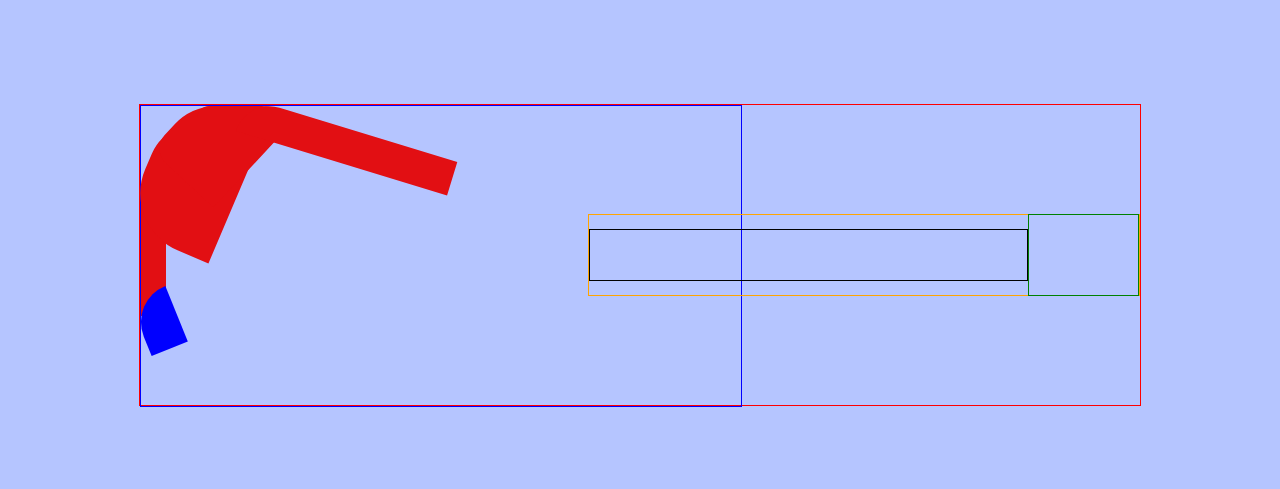
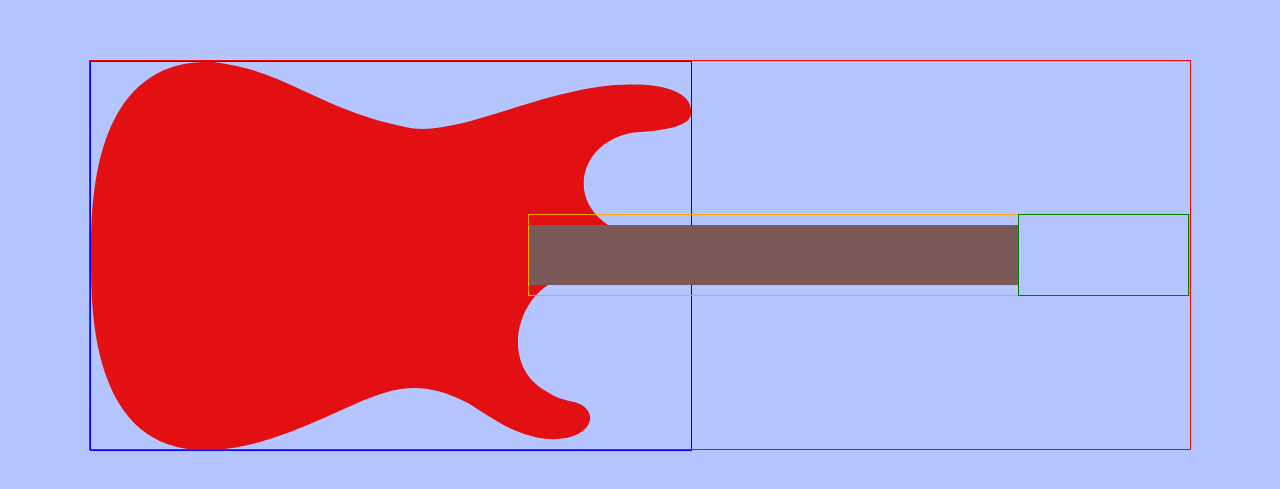
Before and after one commit to johnhalsey/guitar, a plain HTML site: page index.html in a window 1280 px wide. Shown: the part 145-634 px from the top of the page. Drawn offline with Linux system fonts and the light colour scheme.

Commit message:
Now using SVG for body

```diff
--- a/index.html
+++ b/index.html
@@ -6,18 +6,21 @@
         <div class="background">
             <div class="guitar">
                 <div class="body">
-                    <div class="parts">
-                        <div class="b1"></div>
-                        <div class="b2"></div>
-                        <div class="b3"></div>
-                        <div class="b4"></div>
-                        <div class="b5"></div>
-                        <div class="b6"></div>
-                        <div class="b7"></div>
-                        <div class="b8"></div>
-                        <div class="b9"></div>
-                        <div class="b10"></div>
-                    </div>
+					<svg xmlns="http://www.w3.org/2000/svg" viewBox="-6.90244 -3.88351 12 7.766">
+						<path d="m 0.634 2.935 C -0.582 2.296 -1.2 2.8 -2.4 3.3 C -4 4 -7 5 -6.9 0 C -6.972 -3.789 -5.165 -3.934 -4.376 -3.875 C -2.94 -3.683 -2.387 -2.956 -0.621 -2.583 C 0.433 -2.324 2.252 -3.459 3.949 -3.431 C 4.474 -3.438 5.18 -3.297 5.093 -2.818 C 5.048 -2.576 4.453 -2.509 4.084 -2.482 C 2.788 -2.412 2.4 -0.8 4.016 -0.376 L 2.673 0.403 C 1.6 0.6 1.224 2.175 2.2 2.7 C 2.333 2.775 2.347 2.814 2.685 2.9 C 3.413 3.028 3.111 3.834 2.006 3.626 C 1.576 3.509 1.436 3.458 0.679 2.962 Z" fill="#e20f13"/>
+					</svg>
+<!--                    <div class="parts">-->
+<!--                        <div class="b1"></div>-->
+<!--                        <div class="b2"></div>-->
+<!--                        <div class="b3"></div>-->
+<!--                        <div class="b4"></div>-->
+<!--                        <div class="b5"></div>-->
+<!--                        <div class="b6"></div>-->
+<!--                        <div class="b7"></div>-->
+<!--                        <div class="b8"></div>-->
+<!--                        <div class="b9"></div>-->
+<!--                        <div class="b10"></div>-->
+<!--                    </div>-->
 
                 </div>
                 <div class="head-neck">
--- a/styles.css
+++ b/styles.css
@@ -12,8 +12,8 @@ body{
     justify-content: center;
 }
 .background .guitar{
-    width: 1000px;
-    height: 300px;
+    width: 1100px;
+    height: 388px;
     border: 1px solid red;
     position: relative;
     display: flex;
@@ -100,7 +100,7 @@ body{
 }
 .background .guitar .head-neck{
     height: 80px;
-    width: 550px;
+    width: 660px;
     border: 1px solid orange;
     right: 0;
     position: absolute;
@@ -109,12 +109,13 @@ body{
     justify-content: end;
 }
 .background .guitar .head-neck .neck{
-    width: 440px;
-    height: 50px;
-    border: 1px solid black;
+    width: 490px;
+    height: 60px;
+    /*border: 1px solid black;*/
+	background: #7c5959;
 }
 .background .guitar .head-neck .head{
     height: 80px;
-    width: 110px;
+    width: 170px;
     border: 1px solid green;
 }
```
